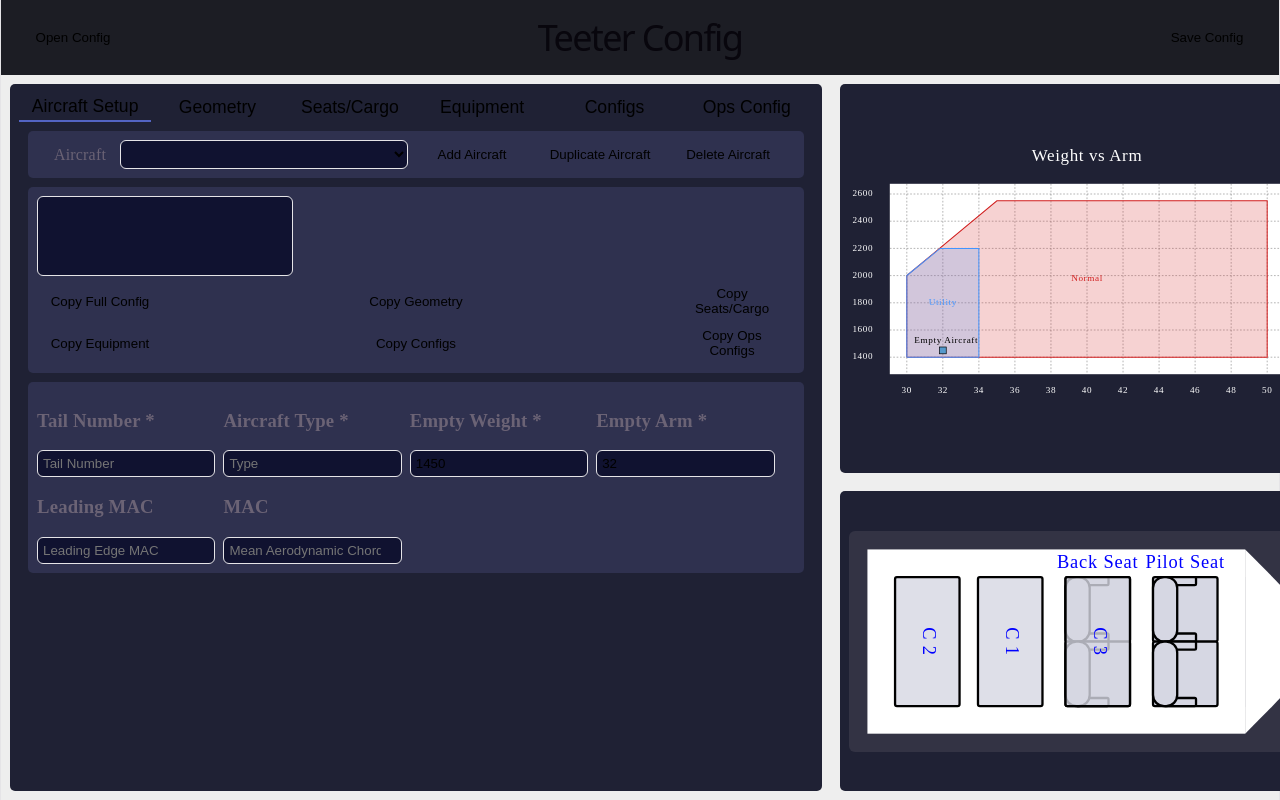
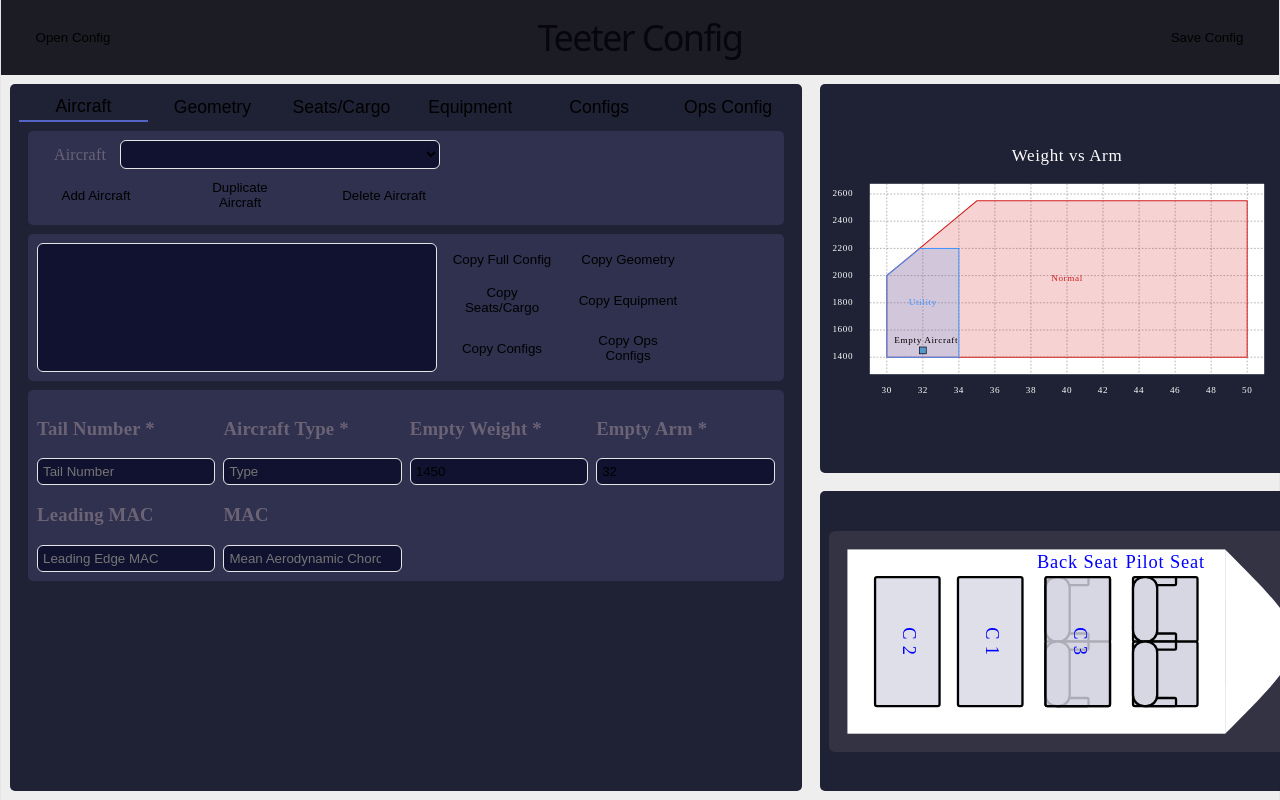
Before and after one commit to avtac/balance, a React (Vite) app: page / in a window 1280 px wide. Shown: the top 800 px of the page. Built offline with nearby package versions, Linux system fonts and the light colour scheme.

Commit message:
Changed layout of aicraft page

```diff
--- a/src/Aircraft.css
+++ b/src/Aircraft.css
@@ -11,24 +11,46 @@
 #aircraftSelectRow {
   margin: 3px;
   display: grid;
-  grid-template-columns: 5rem 18rem 8rem 8rem 8rem;
+  gap: 5px;
+
+  #selector {
+    display: grid;
+    grid-template-columns: 5rem 1fr;
     justify-content: space-between;
-  text-align: center;
+    max-width: 25rem;
 
     label {
+      margin: 0px 3px;
+      text-align: center;
       margin: auto;
     }
   }
 
+  #buttons {
+    display: grid;
+    grid-template-columns: repeat(3, 7rem);
+    justify-content: space-between;
+    gap: 5px;
+    max-width: 25rem;
+  }
+}
+
+#aircraftMergeHolder {
+  display: flex;
+  justify-content: start;
+  gap: 5px;
+
   #aircraftCopyRow {
-  margin: 3px;
+    margin: 3px 0px;
     display: grid;
-  grid-template-columns: repeat(3, 7.5rem);
-  justify-content: space-between;
+    gap: 6px;
+    grid-template-columns: repeat(2, 7.5rem);
     text-align: center;
   }
 
   #childAircraftSelect {
-  width: 16rem;
-  height: 5rem;
+    flex-grow: 1;
+    max-width: 25rem;
+    ;
   }
+}
--- a/src/Aircraft.tsx
+++ b/src/Aircraft.tsx
@@ -61,6 +61,7 @@ function AircraftMerging({ config, setConfig, selectedAircraft }: aircraftMergin
 
   return (
     <Subregion>
+      <div id='aircraftMergeHolder'>
         <select id='childAircraftSelect' multiple ref={selectRef}>
           {options}
         </select>
@@ -71,6 +72,7 @@ function AircraftMerging({ config, setConfig, selectedAircraft }: aircraftMergin
           <button onClick={() => copyConfig(['equipment'])}>Copy Equipment</button>
           <button onClick={() => copyConfig(['aircraftConfigs'])}>Copy Configs</button>
           <button onClick={() => copyConfig(['operationConfigs'])}>Copy Ops Configs</button>
+        </div>
       </div>
     </Subregion >
   );
@@ -119,13 +121,17 @@ function AircraftConfig({ config, setConfig, selectedAircraft, setSelectedAircra
     <>
       <Subregion>
         <div id='aircraftSelectRow'>
+          <div id='selector'>
             <label>Aircraft</label>
             <select value={selectedAircraft} onChange={e => setSelectedAircraft(e.target.value)}>
               {options}
             </select>
+          </div>
+          <div id='buttons'>
             <button onClick={addAircraft}>Add Aircraft</button>
             <button onClick={duplicateAircraft}>Duplicate Aircraft</button>
             <button onClick={deleteAircraft}>Delete Aircraft</button>
+          </div>
         </div>
       </Subregion>
       <AircraftMerging config={config} setConfig={setConfig} selectedAircraft={selectedAircraft} />
--- a/src/App.tsx
+++ b/src/App.tsx
@@ -157,7 +157,7 @@ function App() {
         <div id="split">
           <div id='leftPanel'>
             <MultiPane selected={selectedPanel} setSelected={setSelectedPanel}>
-              <AircraftConfig name={"Aircraft Setup"}
+              <AircraftConfig name={"Aircraft"}
                 config={config}
                 setConfig={setConfigSpecial}
                 selectedAircraft={selectedAircraft}
--- a/src/Geometry.tsx
+++ b/src/Geometry.tsx
@@ -1,6 +1,6 @@
 import { useRef, type ReactNode } from "react";
 import "./Geometry.css"
-import { HorizontalRegion, Subregion, Grouping } from "./Layout";
+import { VerticalRegion, Subregion, Grouping } from "./Layout";
 import type { regionT, regionPointT, weightLimitT, aircraftProps, aircraftT } from "./Types";
 
 const availableStyles = [['solid', ''], ['dashed', '1 1'], ['dotted', '.3 1'], ['dot dash', '3 2 .4 2']]
@@ -199,7 +199,7 @@ function AircraftLimits({ aircraft, setAircraft }: aircraftProps): ReactNode {
   }
 
   return (
-    <HorizontalRegion fraction="1fr">
+    <div>
       <section id="limits">
         {aircraft.limits.limits.map((limit: weightLimitT) => {
           return <WeightLimit key={limit.id} limit={limit} aircraft={aircraft} setAircraft={setAircraft} />
@@ -212,7 +212,7 @@ function AircraftLimits({ aircraft, setAircraft }: aircraftProps): ReactNode {
         ))}
         <button onClick={addRegion}>Add Region</button>
       </section>
-    </HorizontalRegion>
+    </div>
   );
 }
 
```
Lines whose indentation alone changed are shown as unchanged.
